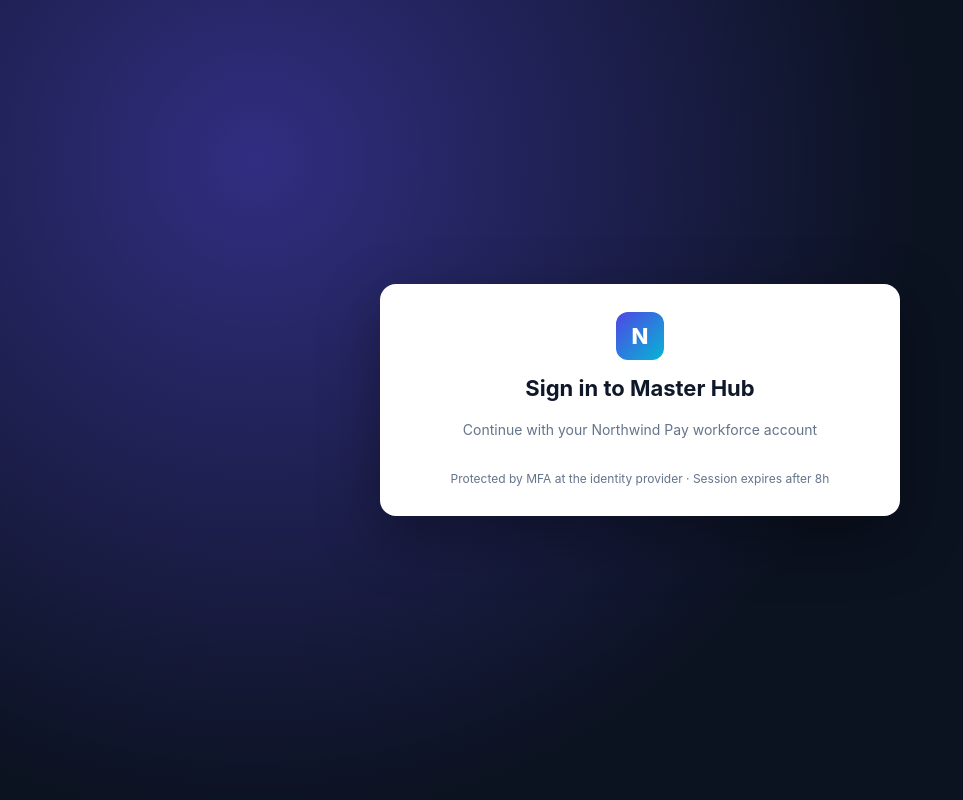
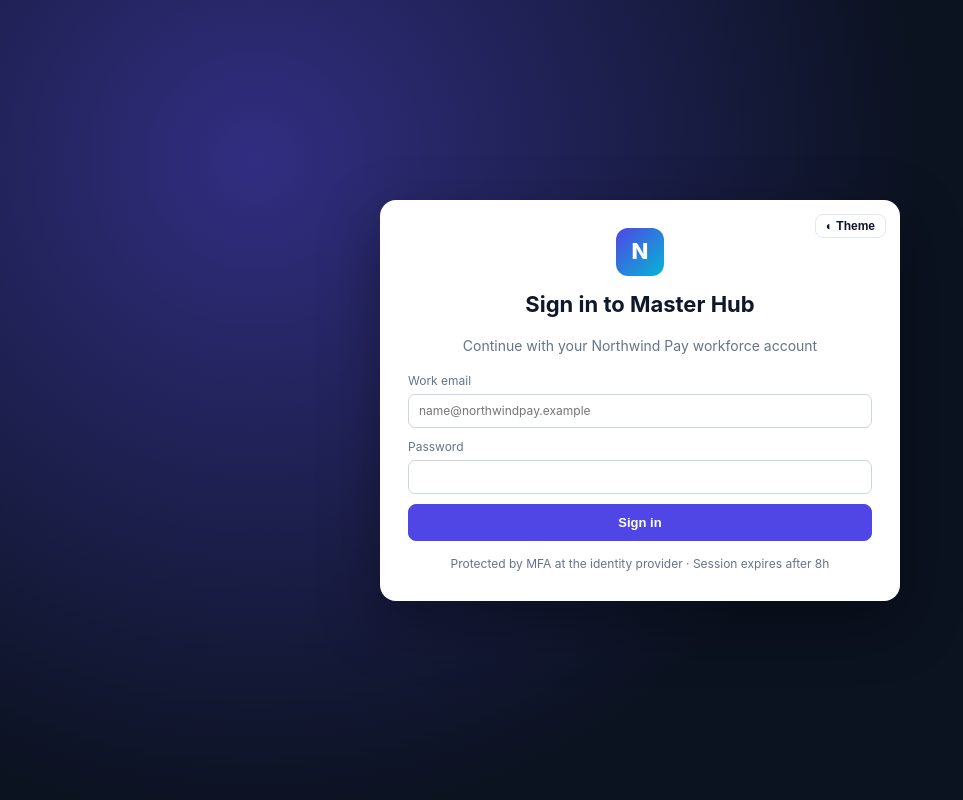
Before and after one commit to BenjaminPerraut/Fintech_MasterHub_cognition, a FastAPI app: template app/templates/login.html in a window 1280 px wide. Shown: the whole page, without its empty margins (0-963 px from the left). Run offline with FastAPI, Linux system fonts and the light colour scheme; the template is opened without the code that fills it, so the values that code supplies are empty; parts of the project's set-up code (start-up, migrations or seed data) failed here and were passed over.

Commit message:
Email + password sign-in (scrypt, lockout, audited) and light/dark mode
Co-Authored-By: Devin AI <158243242+devin-ai-integration[bot]@users.noreply.github.com>

```diff
--- a/app/auth/provider.py
+++ b/app/auth/provider.py
@@ -6,8 +6,14 @@ two methods with OIDC (authorization-code + PKCE) – see docs/SSO.md.
 """
 from __future__ import annotations
 
+import hashlib
+import hmac
+import os
+import secrets
+import time
 from abc import ABC, abstractmethod
 from dataclasses import dataclass
+from functools import lru_cache
 
 from starlette.requests import Request
 
@@ -60,22 +66,65 @@ STUB_DIRECTORY: tuple[DirectoryEntry, ...] = (
 )
 
 
+DEFAULT_DEMO_PASSWORD = "Northwind-Demo-2026"
+MAX_FAILURES = 5
+LOCKOUT_SECONDS = 300
+
+
+def _scrypt(password: str, salt: bytes) -> bytes:
+    return hashlib.scrypt(password.encode("utf-8"), salt=salt, n=2 ** 14, r=8, p=1, dklen=32)
+
+
+@lru_cache(maxsize=8)
+def _hashed(password: str, emails: tuple[str, ...]) -> dict[str, tuple[bytes, bytes]]:
+    """Per-user salted scrypt hashes, computed once per process. Plaintext is never stored."""
+    out = {}
+    for e in emails:
+        salt = secrets.token_bytes(16)
+        out[e] = (salt, _scrypt(password, salt))
+    return out
+
+
+_DUMMY_SALT = secrets.token_bytes(16)
+
+
 class StubDirectoryProvider(IdentityProvider):
+    """Sandbox-only directory with email + password sign-in (shared demo password, scrypt-hashed).
+
+    Brute force: 5 failures per email lock it for 5 minutes. Real deployments use Entra ID / Okta (MFA at the IdP).
+    """
     key = "stub"
     display_name = "Northwind SSO (stub)"
 
-    def __init__(self, directory: tuple[DirectoryEntry, ...] = STUB_DIRECTORY):
-        self._by_subject = {d.subject: d for d in directory}
+    def __init__(self, directory: tuple[DirectoryEntry, ...] = STUB_DIRECTORY, demo_password: str | None = None):
         self._directory = directory
+        self._by_email = {d.email.lower(): d for d in directory}
+        password = demo_password or os.environ.get("MASTERHUB_DEMO_PASSWORD") or DEFAULT_DEMO_PASSWORD
+        self._show_password = password == DEFAULT_DEMO_PASSWORD
+        self._hashes = _hashed(password, tuple(sorted(self._by_email)))
+        self._failures: dict[str, tuple[int, float]] = {}
 
     def login_context(self) -> dict:
-        return {"accounts": self._directory, "provider": self.display_name, "stub": True}
+        return {"accounts": self._directory, "provider": self.display_name, "stub": True,
+                "demo_password": DEFAULT_DEMO_PASSWORD if self._show_password else None}
 
     async def authenticate(self, request: Request) -> Identity:
         form = await request.form()
-        entry = self._by_subject.get(str(form.get("subject", "")))
-        if entry is None:
-            raise AuthenticationError("unknown account")
+        email = str(form.get("email", "")).strip().lower()[:200]
+        password = str(form.get("password", ""))[:200]
+        now = time.time()
+        count, since = self._failures.get(email, (0, now))
+        if now - since >= LOCKOUT_SECONDS:
+            count, since = 0, now
+        if count >= MAX_FAILURES:
+            raise AuthenticationError("too many failed attempts for this account; try again in 5 minutes")
+        salt, expected = self._hashes.get(email, (_DUMMY_SALT, b""))
+        ok = hmac.compare_digest(_scrypt(password, salt), expected) and email in self._by_email
+        if not ok:
+            self._failures[email] = (count + 1, since)
+            raise AuthenticationError("invalid email or password")
+        self._failures.pop(email, None)
+        entry = self._by_email[email]
         return Identity(entry.subject, entry.email, entry.name, entry.groups)
 
 
--- a/app/routes/auth.py
+++ b/app/routes/auth.py
@@ -43,7 +43,8 @@ async def auth_callback(request: Request, db: sqlite3.Connection = Depends(get_d
     except (AuthenticationError, RoleResolutionError) as exc:
         actor = identity.email if identity else "anonymous"
         with transaction(db):
-            audit(db, request, None, "auth.login_refused", actor=actor, details={"reason": str(exc)})
+            audit(db, request, None, "auth.login_refused", actor=actor,
+                  details={"reason": str(exc), "attempted_email": str(form.get("email", ""))[:200]})
         return render(request, "login.html", {"idp": idp.login_context(), "next": nxt, "error": str(exc)},
                       status_code=403)
 
--- a/app/static/app.js
+++ b/app/static/app.js
@@ -1,5 +1,18 @@
 // Progressive enhancement only. The app works without JS; CSP forbids inline scripts.
 document.addEventListener("DOMContentLoaded", () => {
+  document.querySelectorAll("[data-theme-toggle]").forEach((b) => {
+    b.addEventListener("click", () => {
+      const next = document.documentElement.getAttribute("data-theme") === "dark" ? "light" : "dark";
+      document.documentElement.setAttribute("data-theme", next);
+      try { localStorage.setItem("mh-theme", next); } catch (e) {}
+    });
+  });
+  document.querySelectorAll("[data-fill-email]").forEach((b) => {
+    b.addEventListener("click", () => {
+      const f = document.getElementById("login-email");
+      if (f) { f.value = b.dataset.fillEmail; const pw = document.querySelector('input[name="password"]'); if (pw) pw.focus(); }
+    });
+  });
   document.querySelectorAll("form[data-confirm]").forEach((f) => {
     f.addEventListener("submit", (e) => { if (!window.confirm(f.dataset.confirm)) e.preventDefault(); });
   });
--- a/app/static/style.css
+++ b/app/static/style.css
@@ -1,4 +1,3 @@
-:root{color-scheme:light}
 :root{--bg:#f4f6fb;--panel:#fff;--ink:#0f172a;--muted:#64748b;--line:#e2e8f0;--side:#0b1220;--side-ink:#cbd5e1;--brand:#4f46e5;--brand-2:#6366f1;--ok:#059669;--ok-bg:#ecfdf5;--warn:#b45309;--warn-bg:#fffbeb;--bad:#dc2626;--bad-bg:#fef2f2;--info:#0369a1;--info-bg:#f0f9ff;--radius:10px;--shadow:0 1px 2px rgba(15,23,42,.06),0 1px 3px rgba(15,23,42,.08)}
 *{box-sizing:border-box}html,body{margin:0;padding:0}
 body{font:14px/1.5 -apple-system,BlinkMacSystemFont,"Segoe UI",Inter,Roboto,Helvetica,Arial,sans-serif;color:var(--ink);background:var(--bg)}
@@ -99,3 +98,16 @@ blockquote{margin:8px 0;padding:8px 12px;border-left:3px solid #f59e0b;backgroun
 .btn[disabled]{opacity:.5;cursor:not-allowed}
 .code{white-space:pre-wrap;font-size:.8rem;background:#0f172a;color:#e2e8f0;padding:.75rem;border-radius:8px;overflow:auto}
 .desk-tiles{margin-bottom:16px}.desk-tiles .kpi-value small{font-size:13px;font-weight:400}
+
+:root{color-scheme:light}
+:root[data-theme="dark"]{color-scheme:dark;--bg:#0b1120;--panel:#111827;--ink:#e5e7eb;--muted:#94a3b8;--line:#263244;--ok-bg:#052e1f;--warn:#fbbf24;--warn-bg:#2a1d05;--bad-bg:#2a0d0d;--info-bg:#082236;--shadow:0 1px 2px rgba(0,0,0,.4)}
+[data-theme="dark"] .login-card,[data-theme="dark"] .account-btn,[data-theme="dark"] .btn:not(.btn-primary):not(.btn-ok):not(.btn-danger):not(.btn-warn),[data-theme="dark"] input,[data-theme="dark"] select,[data-theme="dark"] textarea,[data-theme="dark"] .chip,[data-theme="dark"] .error-box,[data-theme="dark"] blockquote{background:var(--panel);color:var(--ink);border-color:#334155}
+[data-theme="dark"] .btn-ghost{background:transparent}
+[data-theme="dark"] .account-btn:hover,[data-theme="dark"] .btn:not(.btn-primary):not(.btn-ok):not(.btn-danger):not(.btn-warn):hover,[data-theme="dark"] .table tr:hover td{background:#1e293b}
+[data-theme="dark"] .table th{background:#0f172a}[data-theme="dark"] .table td{border-bottom-color:#1f2937}
+[data-theme="dark"] .comment,[data-theme="dark"] .hash,[data-theme="dark"] .action-tag{background:#1e293b;color:var(--ink)}
+[data-theme="dark"] .pending{background:#2a1d05}[data-theme="dark"] .chip.active{background:#1e1b4b;color:#c7d2fe}
+.theme-toggle{min-width:0}.login-card{position:relative}.login-theme{position:absolute;top:14px;right:14px}
+.login-form{display:flex;flex-direction:column;gap:10px;margin:8px 0 14px}.login-form label{display:flex;flex-direction:column;gap:4px;font-size:12px;color:var(--muted)}.login-form input{width:100%}
+.btn-block{width:100%;justify-content:center;padding:10px}
+.demo-accounts summary{cursor:pointer;font-size:12px;color:var(--muted);margin-bottom:8px}
--- /dev/null
+++ b/app/static/theme.js
@@ -0,0 +1,7 @@
+// Runs before first paint: saved choice, else the device setting. (External file: CSP forbids inline scripts.)
+(function () {
+  var saved = null;
+  try { saved = localStorage.getItem("mh-theme"); } catch (e) {}
+  var dark = window.matchMedia && window.matchMedia("(prefers-color-scheme: dark)").matches;
+  document.documentElement.setAttribute("data-theme", saved || (dark ? "dark" : "light"));
+})();
--- a/app/templates/base.html
+++ b/app/templates/base.html
@@ -5,6 +5,7 @@
   <meta name="viewport" content="width=device-width, initial-scale=1">
   <title>{% block title %}Master Hub{% endblock %} · Northwind Pay</title>
   <link rel="stylesheet" href="/static/style.css">
+  <script src="/static/theme.js"></script>
   <script src="/static/app.js" defer></script>
 </head>
 <body>
@@ -27,6 +28,7 @@
       <div class="topbar-right">
         <div class="who"><span class="avatar">{{ user.initials }}</span><div><strong>{{ user.name }}</strong><small>{{ user.email }}</small></div></div>
         <span class="role-badge role-{{ user.role }}">{{ user.role_label }}</span>
+        <button type="button" class="btn btn-ghost btn-sm theme-toggle" data-theme-toggle aria-label="Toggle light / dark mode">◐</button>
         <form method="post" action="/logout">{{ csrf_input(request) }}<button class="btn btn-ghost btn-sm" type="submit">Sign out</button></form>
       </div>
     </header>
--- a/app/templates/login.html
+++ b/app/templates/login.html
@@ -3,28 +3,36 @@
 {% block public %}
 <div class="login-wrap">
   <div class="login-card">
+    <button type="button" class="btn btn-ghost btn-sm theme-toggle login-theme" data-theme-toggle aria-label="Toggle light / dark mode">◐ Theme</button>
     <div class="login-head">
       <span class="brand-mark lg">N</span>
       <h1>Sign in to Master Hub</h1>
       <p class="muted">Continue with your Northwind Pay workforce account</p>
     </div>
-    {% if idp.stub %}<div class="alert alert-warn"><strong>SANDBOX</strong> · sample data · password-free stub sign-in. This login only exists when the server runs with <code>MASTERHUB_SANDBOX=1</code>; production uses Entra ID / Okta via OIDC (see docs/SSO.md).</div>{% endif %}
+    {% if idp.stub %}<div class="alert alert-warn"><strong>SANDBOX</strong> · sample data · demo sign-in (shared password). This login only exists when the server runs with <code>MASTERHUB_SANDBOX=1</code>; production uses Entra ID / Okta via OIDC (see docs/SSO.md).</div>{% endif %}
     {% if error %}<div class="alert alert-danger">Sign-in refused: {{ error }}</div>{% endif %}
     <div class="sso-provider">{{ idp.provider }}</div>
-    <div class="account-list">
+    <form method="post" action="/auth/callback" class="login-form">
+      {{ csrf_input(request) }}
+      <input type="hidden" name="next" value="{{ next }}">
+      <label>Work email<input type="email" name="email" id="login-email" autocomplete="username" required placeholder="name@northwindpay.example"></label>
+      <label>Password<input type="password" name="password" autocomplete="current-password" required></label>
+      <button class="btn btn-primary btn-block" type="submit">Sign in</button>
+    </form>
+    {% if idp.accounts %}
+    <details class="demo-accounts" open>
+      <summary>Demo accounts{% if idp.demo_password %} · password <code>{{ idp.demo_password }}</code>{% endif %}</summary>
+      <div class="account-list">
       {% for acct in idp.accounts %}
-      <form method="post" action="/auth/callback" class="account">
-        {{ csrf_input(request) }}
-        <input type="hidden" name="subject" value="{{ acct.subject }}">
-        <input type="hidden" name="next" value="{{ next }}">
-        <button type="submit" class="account-btn">
+        <button type="button" class="account-btn" data-fill-email="{{ acct.email }}">
           <span class="avatar">{{ acct.name.split()|map('first')|join('') }}</span>
           <span class="account-meta"><strong>{{ acct.name }}</strong><small>{{ acct.email }}</small></span>
           <span class="account-title">{{ acct.title }}</span>
         </button>
-      </form>
       {% endfor %}
-    </div>
+      </div>
+    </details>
+    {% endif %}
     <p class="login-foot muted">Protected by MFA at the identity provider · Session expires after 8h</p>
   </div>
 </div>
```
Also changed, not shown: docs/DECISIONS.md (+2 -0 lines), tests/conftest.py (+4 -1 lines), tests/test_foundation.py (+2 -1 lines), tests/test_password_theme.py (added, +34 -0 lines), README.md.
